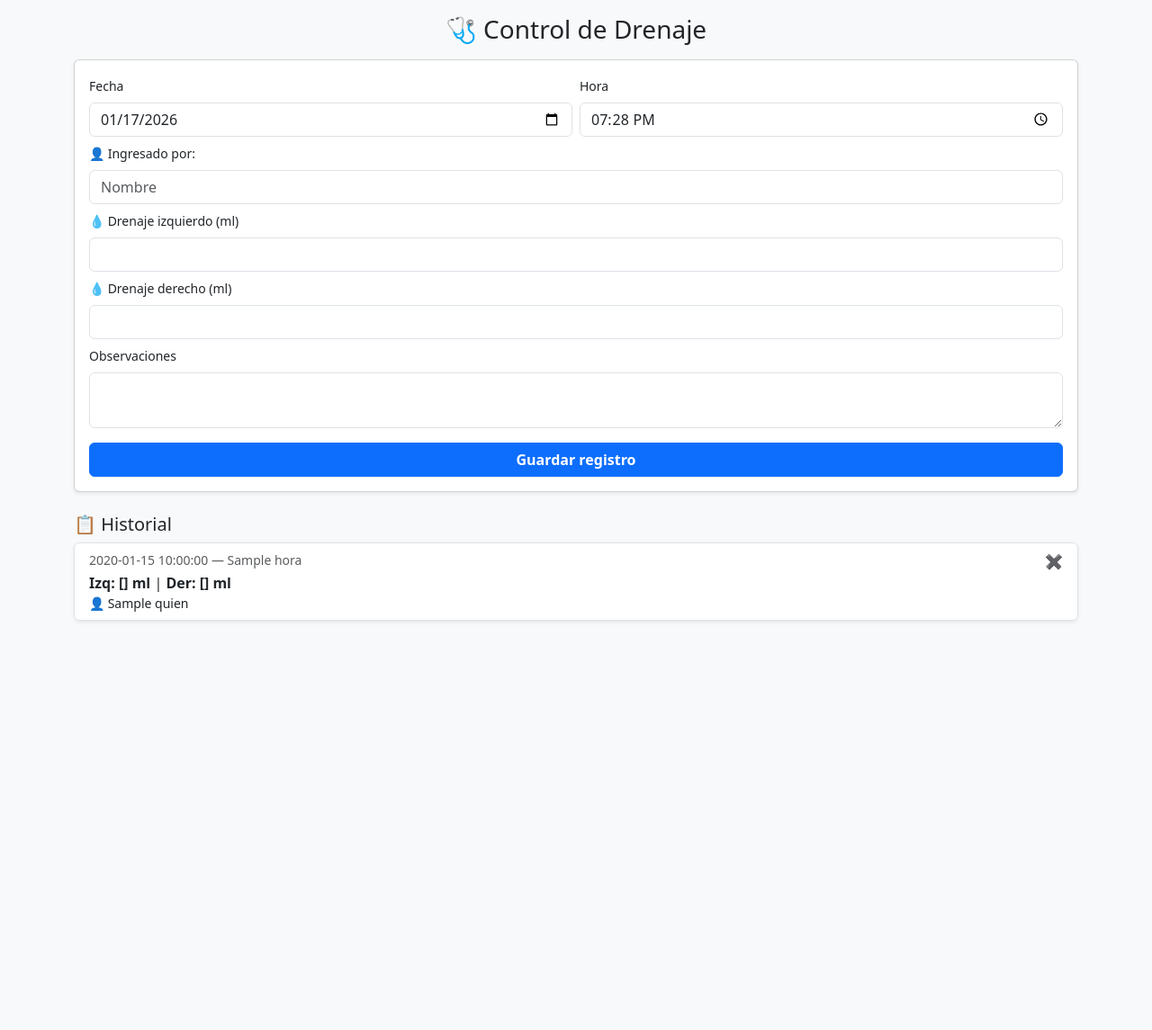
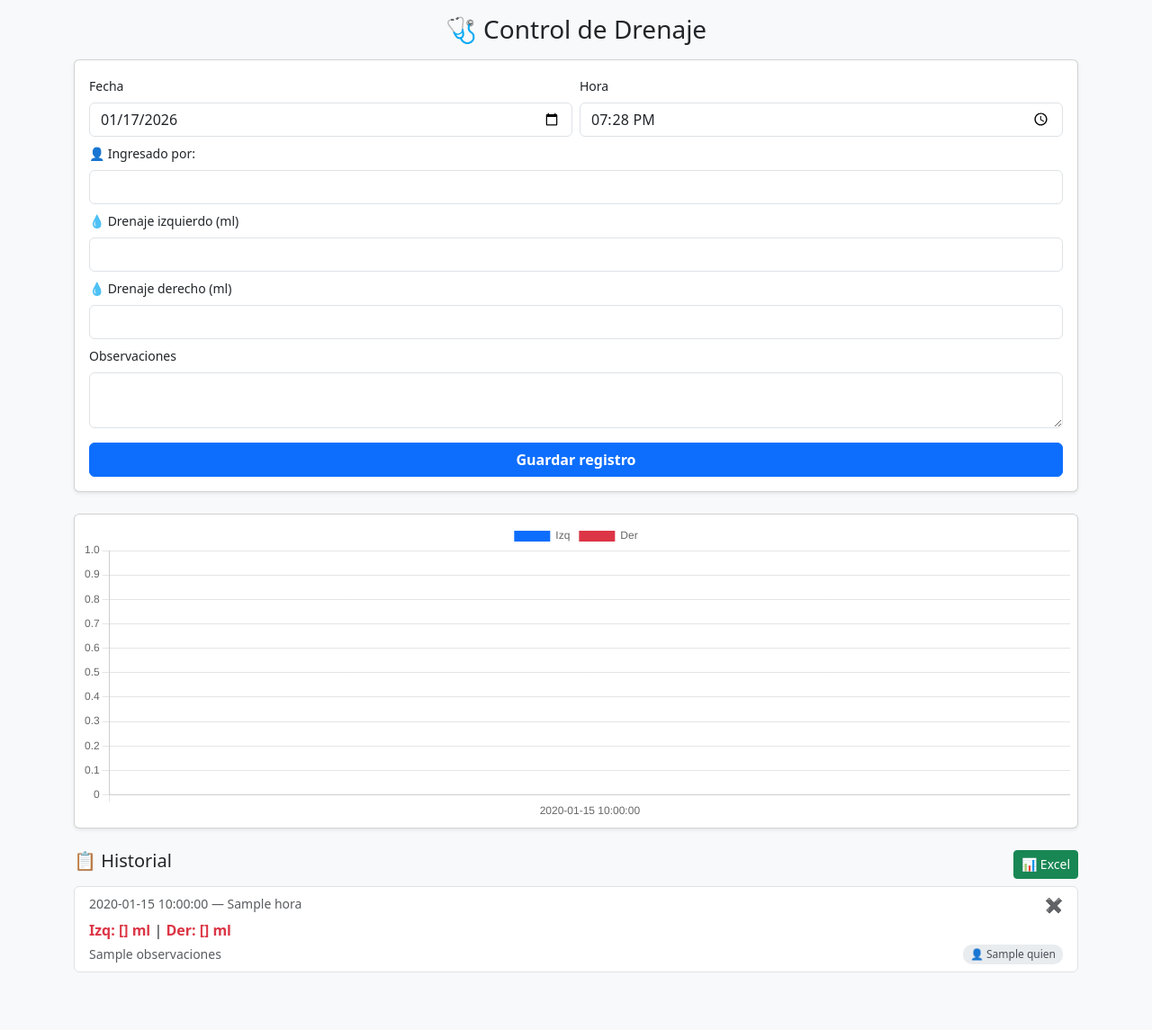
Before and after one commit to Pastormerlo/control-drenaje, a Flask app: page / in a window 1280 px wide. Shown: the whole page at 90% size. Before the commit the page ends 691 px from the top, so only its background shows below. Run offline with Flask 3, Linux system fonts and the light colour scheme; tables that the repository leaves empty hold one stand-in row (values such as "Sample post"); a database or web service that is not in the repository returns one stand-in record (values such as "Sample title"); some libraries are stand-ins or nearby versions.

Commit message:
Add files via upload

```diff
--- a/templates/index.html
+++ b/templates/index.html
@@ -5,6 +5,11 @@
     <title>Control de Drenaje</title>
     <meta name="viewport" content="width=device-width, initial-scale=1">
     <link href="https://cdn.jsdelivr.net/npm/bootstrap@5.3.2/dist/css/bootstrap.min.css" rel="stylesheet">
+    <style>
+        .texto-rojo { color: #dc3545; font-weight: bold; }
+        .card-grafico { height: 350px; }
+        .badge-user { background-color: #e9ecef; color: #495057; font-size: 0.75rem; padding: 2px 8px; border-radius: 10px; }
+    </style>
 </head>
 <body class="bg-light">
 <div class="container py-3">
@@ -21,9 +26,8 @@
                 <input type="time" name="hora" id="h_auto" class="form-control" required>
             </div>
         </div>
-
         <label class="form-label mt-2 small">👤 Ingresado por:</label>
-        <input type="text" name="quien" id="quien_input" class="form-control" placeholder="Nombre" required>
+        <input type="text" name="quien" id="quien_input" class="form-control" required>
 
         <label class="form-label mt-2 small">💧 Drenaje izquierdo (ml)</label>
         <input type="number" name="cantidad_izq" step="0.01" class="form-control" required>
@@ -33,39 +37,77 @@
 
         <label class="form-label mt-2 small">Observaciones</label>
         <textarea name="observaciones" class="form-control" rows="2"></textarea>
-
         <button type="submit" class="btn btn-primary mt-3 w-100 fw-bold">Guardar registro</button>
     </form>
 
-    <div id="historial">
+    <div class="card mb-4 shadow-sm p-2 card-grafico">
+        <canvas id="graficoBarras"></canvas>
+    </div>
+
+    <div class="d-flex justify-content-between mb-2">
         <h5>📋 Historial</h5>
-        <div class="list-group shadow-sm mb-5">
-            {% for r in registros %}
-            <div class="list-group-item">
-                <div class="d-flex w-100 justify-content-between">
-                    <span class="small text-muted">{{ r.fecha }} — {{ r.hora }}</span>
-                    <a href="/borrar/{{ r.id }}" style="color:red; text-decoration:none;">✖</a>
-                </div>
-                <div><strong>Izq: {{ r.cant_izq }} ml</strong> | <strong>Der: {{ r.cant_der }} ml</strong></div>
-                <div class="small">👤 {{ r.quien }}</div>
+        <button onclick="exportarExcel()" class="btn btn-success btn-sm">📊 Excel</button>
+    </div>
+
+    <div class="list-group mb-5">
+        {% for r in registros %}
+        <div class="list-group-item">
+            <div class="d-flex justify-content-between">
+                <span class="small text-muted">{{ r.fecha }} — {{ r.hora }}</span>
+                <a href="/borrar/{{ r.id }}" class="text-danger fw-bold text-decoration-none">✖</a>
             </div>
-            {% endfor %}
+            <div class="mt-1">
+                <span class="texto-rojo">Izq: {{ r.cant_izq }} ml</span> | <span class="texto-rojo">Der: {{ r.cant_der }} ml</span>
+            </div>
+            <div class="d-flex justify-content-between mt-1">
+                <small class="text-muted">{{ r.observaciones }}</small>
+                <span class="badge-user">👤 {{ r.quien }}</span>
+            </div>
         </div>
+        {% endfor %}
     </div>
 </div>
 
+<script src="https://cdn.jsdelivr.net/npm/chart.js"></script>
+<script src="https://cdn.jsdelivr.net/npm/xlsx/dist/xlsx.full.min.js"></script>
 <script>
     window.onload = function() {
         const ahora = new Date();
         document.getElementById('f_auto').value = ahora.toISOString().split('T')[0];
         document.getElementById('h_auto').value = ahora.toLocaleTimeString('it-IT', { hour: '2-digit', minute: '2-digit' });
-
-        const ultimo = localStorage.getItem('uNom');
-        if (ultimo) document.getElementById('quien_input').value = ultimo;
+        const uNom = localStorage.getItem('uNom');
+        if (uNom) document.getElementById('quien_input').value = uNom;
     }
     document.getElementById('drainForm').onsubmit = function() {
         localStorage.setItem('uNom', document.getElementById('quien_input').value);
     };
+
+    const etiquetas = [{% for r in registros|reverse %}"{{ r.fecha }}"{% if not loop.last %}, {% endif %}{% endfor %}].slice(-7);
+    const dIzq = [{% for r in registros|reverse %}{{ r.cant_izq }}{% if not loop.last %}, {% endif %}{% endfor %}].slice(-7);
+    const dDer = [{% for r in registros|reverse %}{{ r.cant_der }}{% if not loop.last %}, {% endif %}{% endfor %}].slice(-7);
+
+    new Chart(document.getElementById('graficoBarras'), {
+        type: 'bar',
+        data: {
+            labels: etiquetas,
+            datasets: [
+                { label: 'Izq', data: dIzq, backgroundColor: '#0d6efd' },
+                { label: 'Der', data: dDer, backgroundColor: '#dc3545' }
+            ]
+        },
+        options: { responsive: true, maintainAspectRatio: false }
+    });
+
+    function exportarExcel() {
+        const datos = [["Fecha", "Hora", "Responsable", "Izq", "Der", "Obs"]];
+        {% for r in registros %}
+        datos.push(["{{ r.fecha }}", "{{ r.hora }}", "{{ r.quien }}", {{ r.cant_izq }}, {{ r.cant_der }}, "{{ r.observaciones }}"]);
+        {% endfor %}
+        const wb = XLSX.utils.book_new();
+        const ws = XLSX.utils.aoa_to_sheet(datos);
+        XLSX.utils.book_append_sheet(wb, ws, "Drenajes");
+        XLSX.writeFile(wb, "Drenajes_Bully.xlsx");
+    }
 </script>
 </body>
 </html>
```
